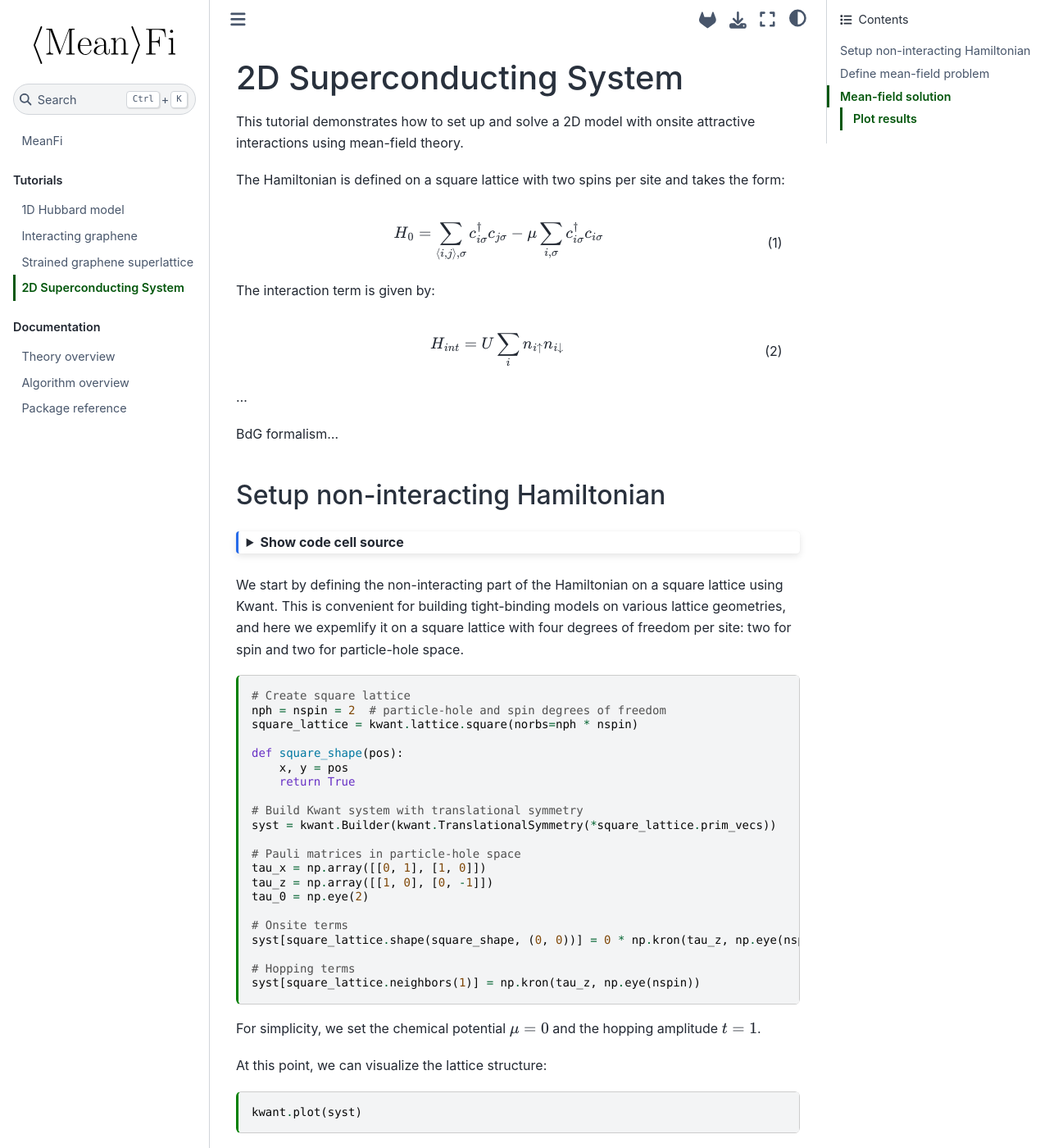
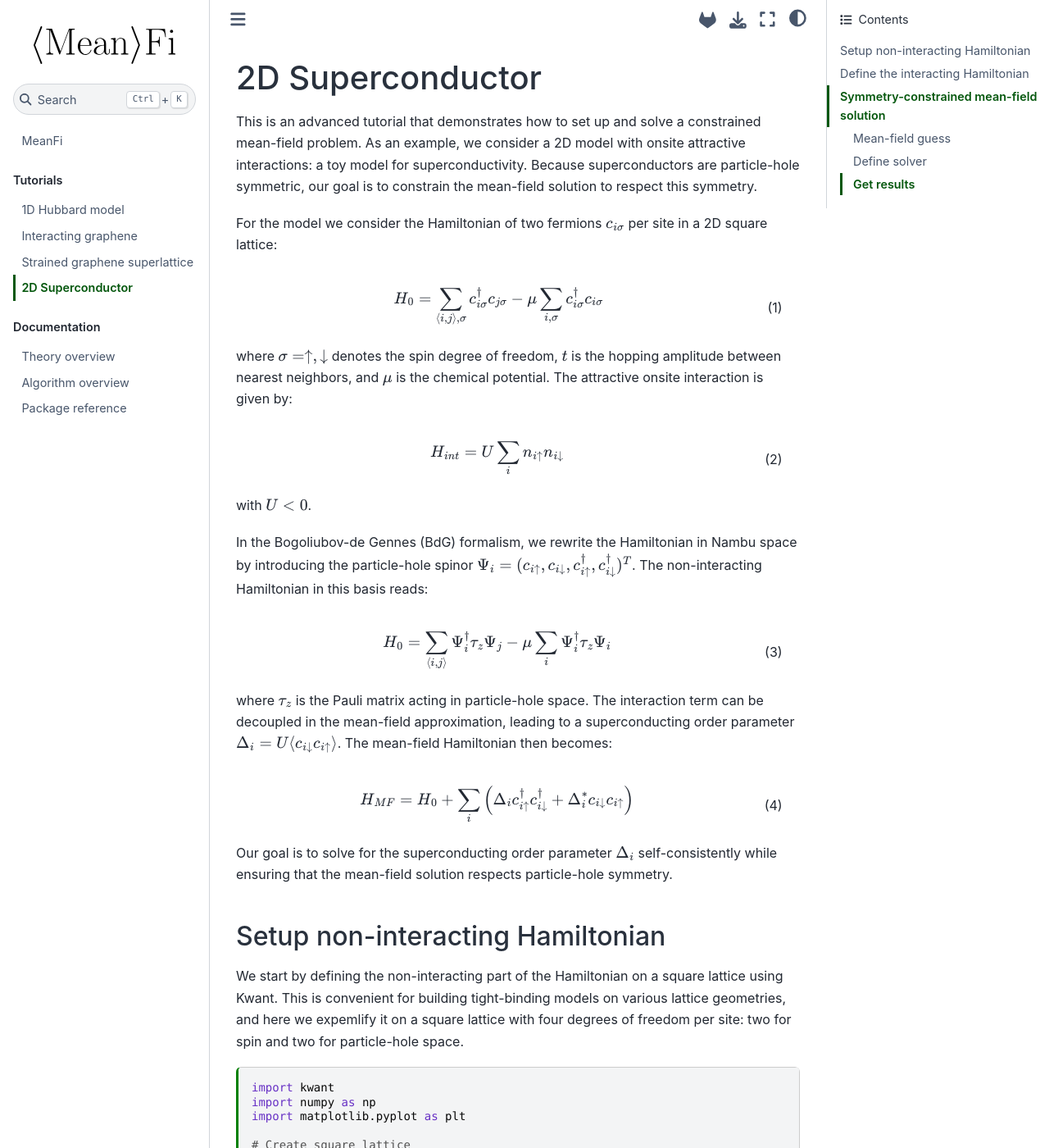
Before and after one commit to quantum-tinkerer/MeanFi, a Sphinx documentation site: the page built from docs/source/tutorial/superconducting_2d.md, in a window 1280 px wide and 1400 px high. Shown: the whole window at 82% size. Built offline with Sphinx 7.4.7 and the Sphinx Book theme 1.1.4, drawn with Linux system fonts in a browser that asks for light colours; the version number could not be read and is left out; some of the changed text lies outside the part shown.

Commit message:
structure tutorial

````diff
--- a/docs/source/tutorial/superconducting_2d.md
+++ b/docs/source/tutorial/superconducting_2d.md
@@ -11,49 +11,54 @@
   name: python3
 ---
 
-# 2D Superconducting System
+# 2D Superconductor
 
-This tutorial demonstrates how to set up and solve a 2D model with onsite attractive interactions using mean-field theory.
+This is an advanced tutorial that demonstrates how to set up and solve a constrained mean-field problem.
+As an example, we consider a 2D model with onsite attractive interactions: a toy model for superconductivity.
+Because superconductors are particle-hole symmetric, our goal is to constrain the mean-field solution to respect this symmetry.
 
-The Hamiltonian is defined on a square lattice with two spins per site and takes the form:
+For the model we consider the Hamiltonian of two fermions $c_{i \sigma}$ per site in a 2D square lattice:
 
 \begin{equation}
 H_0 = \sum_{\langle i, j \rangle, \sigma} c_{i \sigma}^\dagger c_{j \sigma} - \mu \sum_{i, \sigma} c_{i \sigma}^\dagger c_{i \sigma}
 \end{equation}
 
-The interaction term is given by:
+where $\sigma = \uparrow, \downarrow$ denotes the spin degree of freedom, $t$ is the hopping amplitude between nearest neighbors, and $\mu$ is the chemical potential.
+The attractive onsite interaction is given by:
 
 \begin{equation}
 H_{int} = U \sum_{i} n_{i \uparrow} n_{i \downarrow}
 \end{equation}
 
-...
+with $U < 0$.
 
-BdG formalism...
+In the Bogoliubov-de Gennes (BdG) formalism, we rewrite the Hamiltonian in Nambu space by introducing the particle-hole spinor $\Psi_i = (c_{i \uparrow}, c_{i \downarrow}, c_{i \uparrow}^\dagger, c_{i \downarrow}^\dagger)^T$.
+The non-interacting Hamiltonian in this basis reads:
+
+\begin{equation}
+H_0 = \sum_{\langle i, j \rangle} \Psi_i^\dagger \tau_z \Psi_j - \mu \sum_{i} \Psi_i^\dagger \tau_z \Psi_i
+\end{equation}
+
+where $\tau_z$ is the Pauli matrix acting in particle-hole space.
+The interaction term can be decoupled in the mean-field approximation, leading to a superconducting order parameter $\Delta_i = U \langle c_{i \downarrow} c_{i \uparrow} \rangle$.
+The mean-field Hamiltonian then becomes:
+
+\begin{equation}
+H_{MF} = H_0 + \sum_{i} \left( \Delta_i c_{i \uparrow}^\dagger c_{i \downarrow}^\dagger + \Delta_i^* c_{i \downarrow} c_{i \uparrow} \right)
+\end{equation}
+
+Our goal is to solve for the superconducting order parameter $\Delta_i$ self-consistently while ensuring that the mean-field solution respects particle-hole symmetry.
 
 ## Setup non-interacting Hamiltonian
-
-```{code-cell} ipython3
-:tags: [hide-input]
-
-from functools import partial
-
-import kwant
-import numpy as np
-import matplotlib.pyplot as plt
-from scipy.optimize import anderson
-
-from meanfi.tb.transforms import tb_to_kgrid
-from meanfi.model import Model
-from meanfi.tb.tb import add_tb
-from meanfi.kwant_helper import utils
-from meanfi.mf import density_matrix, meanfield
-```
 
 We start by defining the non-interacting part of the Hamiltonian on a square lattice using Kwant.
 This is convenient for building tight-binding models on various lattice geometries, and here we expemlify it on a square lattice with four degrees of freedom per site: two for spin and two for particle-hole space.
 
 ```{code-cell} ipython3
+import kwant
+import numpy as np
+import matplotlib.pyplot as plt
+
 # Create square lattice
 nph = nspin = 2  # particle-hole and spin degrees of freedom
 square_lattice = kwant.lattice.square(norbs=nph * nspin)
@@ -79,29 +84,39 @@
 
 For simplicity, we set the chemical potential $\mu = 0$ and the hopping amplitude $t = 1$.
 
-At this point, we can visualize the lattice structure:
+At this point, we may visualize the unit cell:
 
 ```{code-cell} ipython3
 kwant.plot(syst)
 ```
 
-and confirm the band structure of the non-interacting Hamiltonian by computing the eigenvalues over a grid in momentum space using `kwant.wraparound`:
+and confirm that the dispersion relation of $H_0$ is $E_0(\mathbf{k}) = 2 (\cos k_x + \cos k_y)$ by using `kwant.wraparound`:
 
 ```{code-cell} ipython3
 wrapped_syst = kwant.wraparound.wraparound(syst).finalized()
-ham_func = lambda k_x, k_y: wrapped_syst.hamiltonian_submatrix(
+hk = lambda k_x, k_y: wrapped_syst.hamiltonian_submatrix(
     params={"k_x": k_x, "k_y": k_y}
 )
 
 ks = np.linspace(0, 2 * np.pi, 20, endpoint=True)
-hams = np.array([[ham_func(kx, ky) for ky in ks] for kx in ks])
+hams = np.array([[hk(kx, ky) for ky in ks] for kx in ks])
 
-evals_h_0 = np.linalg.eigvalsh(hams)
+evals_h0 = np.linalg.eigvalsh(hams)
 
 cmap = plt.get_cmap("twilight")
 norms = plt.Normalize(vmin=0, vmax=2 * np.pi)
+fig, ax = plt.subplots()
 for i, ky in enumerate(ks):
-    plt.plot(ks, evals_h_0[:, i, :], c=cmap(norms(ky)), linewidth=0.5)
+    ax.plot(ks, evals_h0[:, i, :], c=cmap(norms(ky)), linewidth=0.5)
+cbar_ax = fig.add_axes([-0.03, 0.25, 0.015, 0.55])
+cb1 = plt.colorbar(plt.cm.ScalarMappable(norm=norms, cmap=cmap), cax=cbar_ax)
+cb1.set_label(r"$k_y / a$")
+ax.set_xticks([0, np.pi, 2 * np.pi], ["$0$", "$\\pi$", "$2\\pi$"])
+ax.set_xlim(0, 2 * np.pi)
+ax.set_ylabel("$E$")
+ax.set_xlabel("$k_x / a$")
+ax.spines["top"].set_visible(False)
+ax.spines["right"].set_visible(False)
 ```
 
 At half-filling, the Fermi surface is given by:
@@ -118,18 +133,21 @@
 plt.show()
 ```
 
-## Define mean-field problem
-
-Next, we define the mean-field problem by converting the non-interacting Hamiltonian to a meanfi model and we define the onsite attractive interaction.
+To proceed with the mean-field calculation, we convert the Kwant builder into a MeanFi tight-binding model:
 
 ```{code-cell} ipython3
-# Convert kwant builder to meanfi tight-binding model
+from meanfi.kwant_helper import utils
+
 h_0 = utils.builder_to_tb(syst)
+```
 
+## Define the interacting Hamiltonian
 
+The next step is to define the interacting part of the Hamiltonian: an onsite attractive interaction between the fermionic degrees of freedom.
+In the BdG formalism, this corresponds to an attractive interaction between electrons and holes, but a repulsive interaction between electrons and electrons, holes and holes: $U (\tau_0 - \tau_x) \otimes \mathbb{1}_{spin}$.
+
+```{code-cell} ipython3
 # Define onsite interaction term
-# Attractive interaction between electrons and holes
-# Repulsive interaction between electrons and electrons, holes and holes
 def onsite_int(site, U):
     return U * np.kron((tau_0 - tau_x), np.ones((nspin, nspin)))
 
@@ -141,17 +159,23 @@
 h_int = utils.builder_to_tb(builder_int, params)
 ```
 
-## Mean-field solution
+## Symmetry-constrained mean-field solution
+
+Because we search for a superconducting solution, meanfi's default mean-field solver cannot be used directly, as it does not guarantee that the solution respects particle-hole symmetry.
+To enforce this symmetry, we construct a basis of Hamiltonian terms that respect particle-hole symmetry and use it to parametrize the mean-field solution.
 
 ```{code-cell} ipython3
-nsites = len(wrapped_syst.sites)
+nsites = len(wrapped_syst.sites) # number of sites in the unit cell, here 1
 
-# Construct Hamiltonian basis for mean-field decomposition in kwant's basis
+# Hamiltonian basis using kwant's ordering of degrees of freedom (site, ph, spin)
 ham_terms = np.array(
     [np.kron(np.diag(delta), np.kron(tau_x, np.eye(nspin))) for delta in np.eye(nsites)]
 )
+```
 
+To ensure that the basis is orthonormal, we perform a QR decomposition:
 
+```{code-cell} ipython3
 def hamiltonian_basis(ham_terms):
     ham_vectors = np.array([matrix.flatten() for matrix in ham_terms])
     ham_vectors = np.linalg.qr(ham_vectors.T, mode="reduced")[0].T
@@ -163,13 +187,12 @@
 
 
 ham_basis = hamiltonian_basis(ham_terms)
+```
 
-def permutate_sites(operator):
-    reshaped = operator.reshape(nsites, nph, nspin, nsites, nph, nspin)
-    permuted = reshaped.transpose(1, 2, 0, 4, 5, 3)
-    return permuted.reshape(*operator.shape)
+### Mean-field guess
 
-```
+Before starting the solver, we need to provide an initial guess for the mean-field solution.
+We construct a random guess in the Hamiltonian basis defined above:
 
 ```{code-cell} ipython3
 # Construct mean-field guess
@@ -178,13 +201,27 @@
 mf_guess = {(0, 0): np.tensordot(random_coeffs, ham_basis, 1)}
 ```
 
+### Define solver
+
+We define a function to compute the mean-field solution constrained to the Hamiltonian basis defined above.
 
 ```{code-cell} ipython3
+from functools import partial
+
+from scipy.optimize import anderson
+from meanfi.mf import density_matrix, meanfield
+from meanfi.model import Model
+from meanfi.tb.tb import add_tb
+
 # Compute mean field solution
 # This codes assumes only onsite interactions, hence the explicit (0,0) key.
 # This code assumes a superconducting order parameter as in ham_basis,
 # hence the use of only the off-diagonal block of the density matrix.
 
+def permutate_sites(operator):
+    reshaped = operator.reshape(nsites, nph, nspin, nsites, nph, nspin)
+    permuted = reshaped.transpose(1, 2, 0, 4, 5, 3)
+    return permuted.reshape(*operator.shape)
 
 def cost_density_symmetric(rho_params, model, ham_basis, nk):
     rho = {(0, 0): np.tensordot(rho_params, ham_basis, 1)}
@@ -226,7 +263,9 @@
     return mf_result
 ```
 
-### Plot results
+### Get results
+
+Finally, we compute the mean-field solution constrained to the particle-hole symmetric Hamiltonian basis over a $20 \times 20$ k-point grid:
 
 ```{code-cell} ipython3
 nk = 20
@@ -242,19 +281,22 @@
 h_mf = add_tb(h_0, h_int_solution)
 ```
 
+We can now visualize the mean-field band structure and confirm that a superconducting gap has opened at the Fermi surface:
+
 ```{code-cell} ipython3
+from meanfi.tb.transforms import tb_to_kgrid
+
 fig, ax = plt.subplots()
 ks = np.linspace(0, 2 * np.pi, nk, endpoint=True)
 hamiltonians = tb_to_kgrid(h_mf, nk)
 
-vals = np.linalg.eigvalsh(hamiltonians)
+evals_hmf = np.linalg.eigvalsh(hamiltonians)
 
 # divergent colormap
 cmap = plt.get_cmap("twilight")
 norms = plt.Normalize(vmin=0, vmax=2 * np.pi)
 for i, ky in enumerate(ks):
-    # color each momentum slice differently in shades of gray
-    ax.plot(ks, vals[:, i, :], c=cmap(norms(ky)), linewidth=0.5)
+    ax.plot(ks, evals_hmf[:, i, :], c=cmap(norms(ky)), linewidth=0.5)
 ax.axhline(color="k", linestyle="--", linewidth=1)
 ax.set_xticks([0, np.pi, 2 * np.pi], ["$0$", "$\\pi$", "$2\\pi$"])
 ax.set_xlim(0, 2 * np.pi)
@@ -270,7 +312,6 @@
     va="top",
     ha="right",
 )
-# plot colorbar for momenta using a separate axis
 cbar_ax = fig.add_axes([-0.03, 0.25, 0.015, 0.55])
 cb1 = plt.colorbar(plt.cm.ScalarMappable(norm=norms, cmap=cmap), cax=cbar_ax)
 cb1.set_label(r"$k_y / a$")
@@ -279,9 +320,7 @@
 ax.spines["right"].set_visible(False)
 ```
 
-```{code-cell} ipython3
-plt.plot(ks, vals[:, 15, :])
-```
+The superconducting gap is:
 
 ```{code-cell} ipython3
 gap = np.min(np.abs(vals))
````
